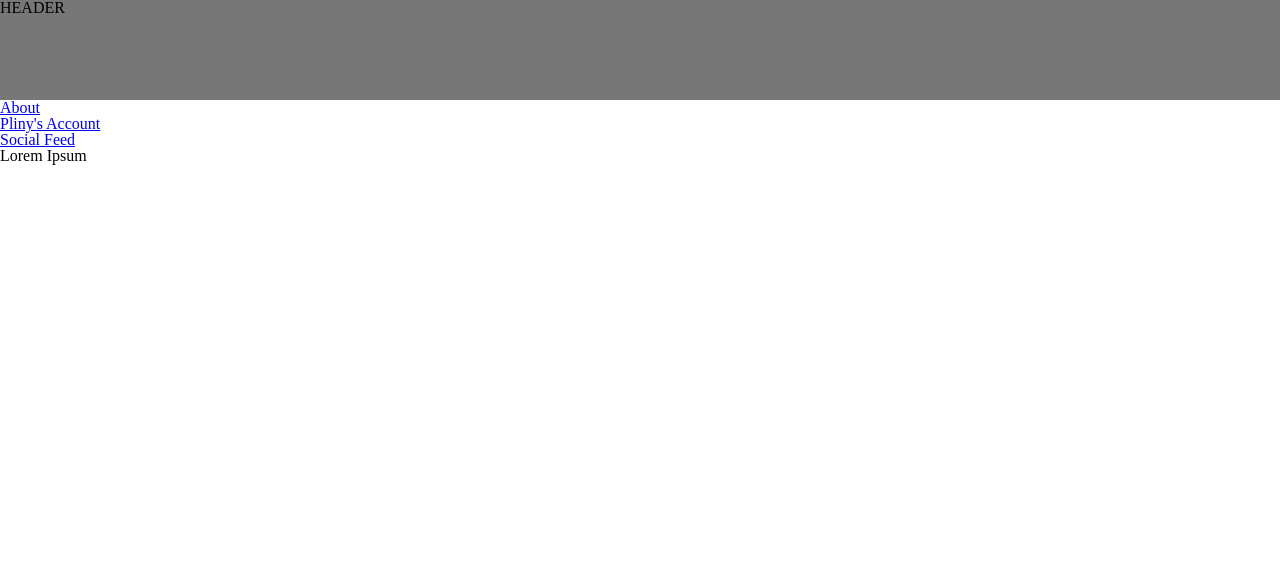
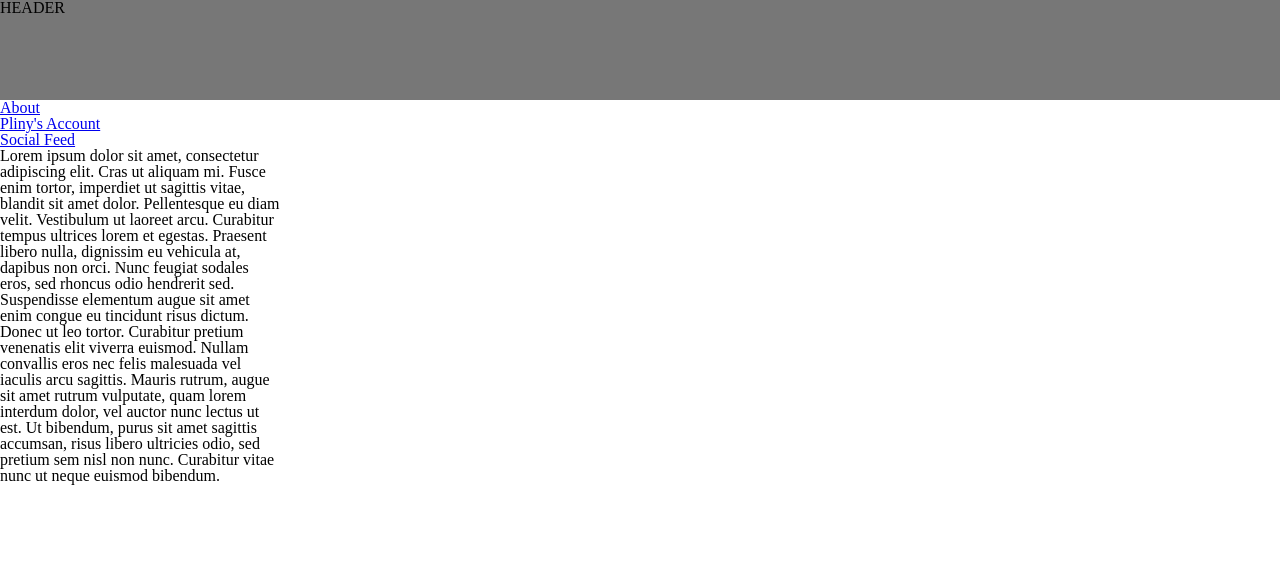
Before and after one commit to mstanton/pompeii, a PHP site: page / in a window 1280 px wide. Shown: the top 584 px of the page. Run offline with PHP 8.4, Linux system fonts and the light colour scheme; data that the repository does not hold is empty; some libraries are stand-ins or nearby versions.

Commit message:
front end updates

```diff
--- a/css/global.css
+++ b/css/global.css
@@ -1,5 +1,5 @@
 body { }
-img { min-height:100%; }
+
 
 .overlay { width:100%; min-height:100%; background:#000; position:absolute; top:0; left:0;  z-index:9998; display:none; }
 
@@ -25,8 +25,11 @@ img { min-height:100%; }
 #tweets li { display:block; width:270px; min-height:45px; margin:0; padding:0 5px 0px 5px; font-size:12px; }
 .sidebar .social { display:none; }
 
+/* tweet modal */
+#columnModal { width:500px; height:500px;  position:absolute; top:10%;  left:50%; margin:0 -250px 0 -250px; z-index:99999; display:none; }
+.tweet_modal { width:500px; height:500px; background:#fff; position:absolute; top:10%;  left:50%; margin:0 -250px 0 -250px; z-index:99999; display:none;}
 
-
+/* map content */
 .maps_container { width:1000px; left:280px; position:relative; }
 .map_canvas { width:400px; height:400px; }
 
--- a/index.php
+++ b/index.php
@@ -28,7 +28,7 @@
         <div class="tab"><a href="#" data="social">Social Feed</a></div>
       </div>
       <div class="about tab_content">
-        <p>Lorem Ipsum</p>
+        <p>Lorem ipsum dolor sit amet, consectetur adipiscing elit. Cras ut aliquam mi. Fusce enim tortor, imperdiet ut sagittis vitae, blandit sit amet dolor. Pellentesque eu diam velit. Vestibulum ut laoreet arcu. Curabitur tempus ultrices lorem et egestas. Praesent libero nulla, dignissim eu vehicula at, dapibus non orci. Nunc feugiat sodales eros, sed rhoncus odio hendrerit sed. Suspendisse elementum augue sit amet enim congue eu tincidunt risus dictum. Donec ut leo tortor. Curabitur pretium venenatis elit viverra euismod. Nullam convallis eros nec felis malesuada vel iaculis arcu sagittis. Mauris rutrum, augue sit amet rutrum vulputate, quam lorem interdum dolor, vel auctor nunc lectus ut est. Ut bibendum, purus sit amet sagittis accumsan, risus libero ultricies odio, sed pretium sem nisl non nunc. Curabitur vitae nunc ut neque euismod bibendum.</p>
       </div>
       <div class="twitter tab_content">
         <div class="pliny">
@@ -38,18 +38,47 @@
           <script>!function(d,s,id){var js,fjs=d.getElementsByTagName(s)[0];if(!d.getElementById(id)){js=d.createElement(s);js.id=id;js.src="//platform.twitter.com/widgets.js";fjs.parentNode.insertBefore(js,fjs);}}(document,"script","twitter-wjs");</script>
           <p>@elderpliny</p>
           <h3>Pliny the Elder</h3>
-          <p>Lorem ipsum.......</p>
+          <p>Lorem ipsum dolor sit amet, consectetur adipiscing elit. Cras ut aliquam mi. Fusce enim tortor, imperdiet ut sagittis vitae,
+            blandit sit amet dolor. Pellentesque eu diam velit. Vestibulum ut laoreet arcu. Curabitur tempus ultrices lorem et egestas. Praesent
+            libero nulla, dignissim eu vehicula at, dapibus non orci. Nunc feugiat sodales eros, sed rhoncus odio hendrerit sed. Suspendisse
+            elementum augue sit amet enim congue eu tincidunt risus dictum. Donec ut leo tortor. Curabitur pretium venenatis elit viverra euismod.
+            Nullam convallis eros nec felis malesuada vel iaculis arcu sagittis. Mauris rutrum, augue sit amet rutrum vulputate, quam lorem interdum
+            dolor, vel auctor nunc lectus ut est. Ut bibendum, purus sit amet sagittis accumsan, risus libero ultricies odio, sed pretium sem nisl
+            non nunc. Curabitur vitae nunc ut neque euismod bibendum.</p>
         </div>
         <?php echo latest_tweets(); ?>
       </div>
       <div class="social tab_content">
-        <?php //echo getStory(); ?>
+        <?php echo getStory(); ?>
       </div>
     </div>
 
     <div id="columnModal" class="modal"><img src="assets/images/bar.jpg" width="500"/></div>
 		<div id="tunnelModal" class="modal"><img src="assets/images/bank.jpg" width="500"/></div>
 		<div id="theatreModal" class="modal"><img src="assets/images/panorama.jpg" width="500"/></div>
+
+
+    <div id="tweetModalOne" class="tweet_modal">
+        <p>Tweet text goes here.</p>
+        <p>
+          <a href="https://twitter.com/share" class="twitter-share-button" data-lang="en" count="false" text="Tweet text goes here...">Tweet</a>
+          <script>!function(d,s,id){var js,fjs=d.getElementsByTagName(s)[0];if(!d.getElementById(id)){js=d.createElement(s);js.id=id;js.src="https://platform.twitter.com/widgets.js";fjs.parentNode.insertBefore(js,fjs);}}(document,"script","twitter-wjs");</script>
+        </p>
+        <div>
+          <img src="assets/images/bar.jpg" width="300"/>
+        </div>
+        <p>Lorem ipsum dolor sit amet, consectetur adipiscing elit. Cras ut aliquam mi. Fusce enim tortor, imperdiet ut sagittis vitae,
+          blandit sit amet dolor. Pellentesque eu diam velit. Vestibulum ut laoreet arcu. Curabitur tempus ultrices lorem et egestas.
+          Praesent libero nulla, dignissim eu vehicula at, dapibus non orci. Nunc feugiat sodales eros, sed rhoncus odio hendrerit sed.
+          Suspendisse elementum augue sit amet enim congue eu tincidunt risus dictum. Donec ut leo tortor. Curabitur pretium venenatis elit
+          viverra euismod. Nullam convallis eros nec felis malesuada vel iaculis arcu sagittis. Mauris rutrum, augue sit amet rutrum vulputate,
+          quam lorem interdum dolor, vel auctor nunc lectus ut est. Ut bibendum, purus sit amet sagittis accumsan, risus libero ultricies odio,
+          sed pretium sem nisl non nunc. Curabitur vitae nunc ut neque euismod bibendum.</p>
+    </div>
+    <div id="tweetModalTwo" class="tweet_modal"></div>
+    <div id="tweetModalThree" class="tweet_modal"></div>
+    <div id="tweetModalFour" class="tweet_modal"></div>
+    <div id="tweetModalFive" class="tweet_modal"></div>
 
     <div class="maps_container">
       <div id="map_canvas" style="width:280px; height:280px; position:absolute; bottom:0px; right:0px; z-index:300; border:1px solid #fff;"></div>
--- a/lib/js/load.js
+++ b/lib/js/load.js
@@ -12,5 +12,12 @@ $(document).ready(function(){
 	$('li.tweet').click(function(){
 		var tweetnumber = $(this).attr('data');
 		alert(tweetnumber);
+		if(tweetnumber === "tweet_1") {
+			$('#tweetModalOne').show();
+			$('.overlay').show();
+		}
+		else {
+			// do nothing
+		}
 	});
 });
--- a/lib/php/storify.php
+++ b/lib/php/storify.php
@@ -2,14 +2,9 @@
 function getStory() {
 $data = json_decode(file_get_contents('http://api.storify.com/v1/stories/mrstanton/pompeii-storify'));
 echo '<img src="'.$data->content->thumbnail.'" width="100" height="100"/>';
-for ($i = 1; $i <= 10; $i++) {
 
-    	var_dump($data->content->elements);
 
 }
-}
-
-
 //print_r($data);
 
 ?>
```
